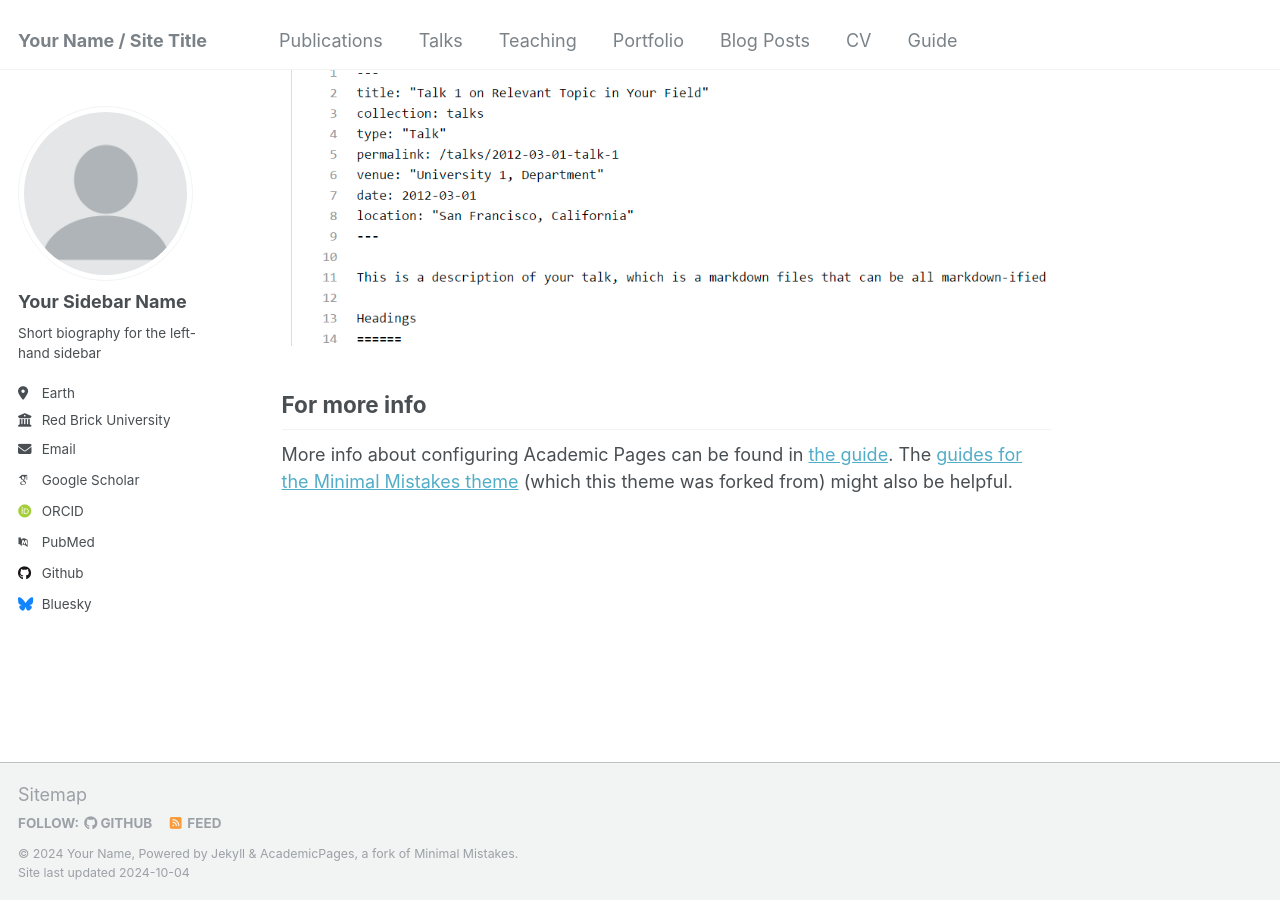
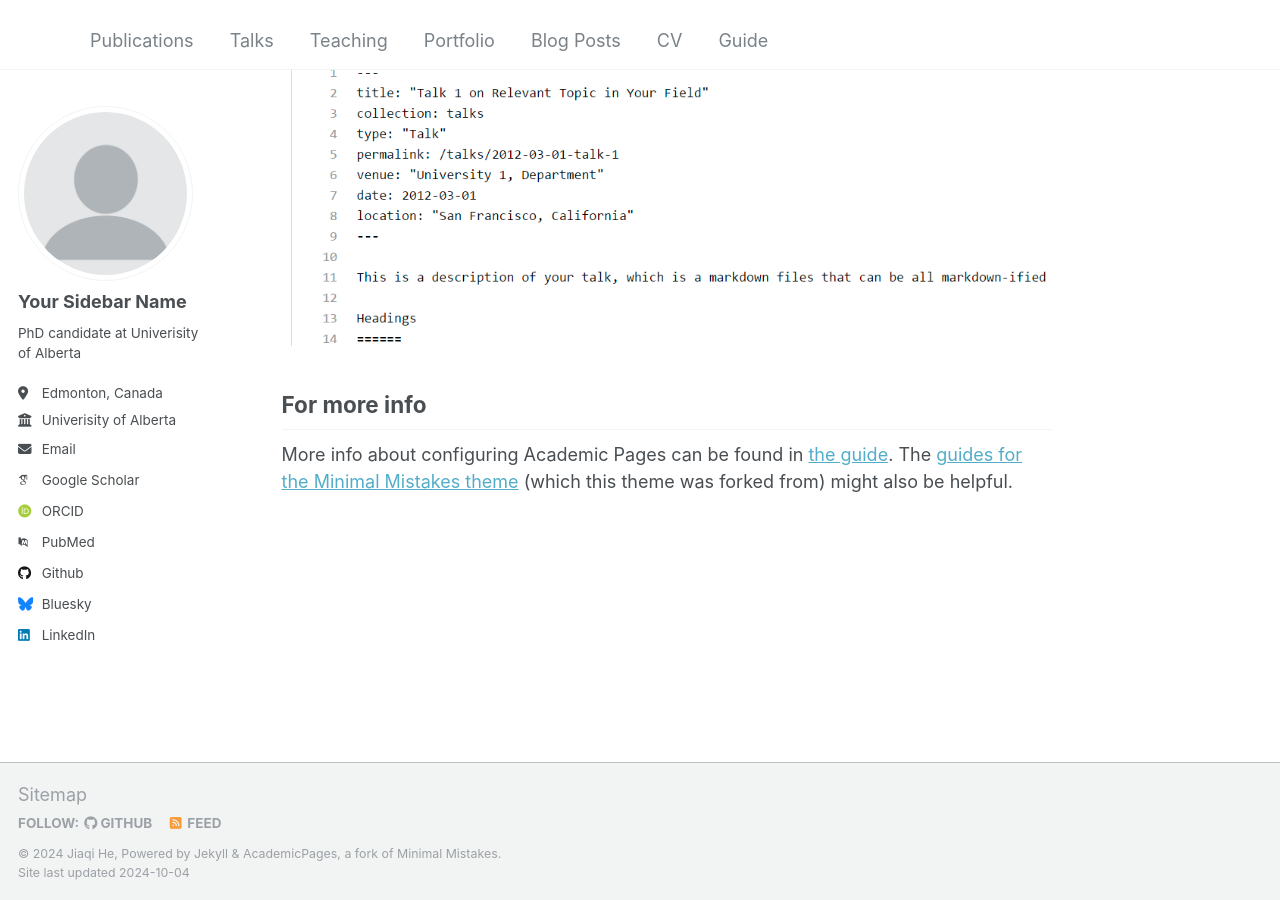
Before and after one commit to heturing/heturing.github.io, a Jekyll site: the page built from _pages/about.md, in a window 1280 px wide and 900 px high, scrolled down 2643 px. Built offline with Jekyll 4.4.1, drawn with Linux system fonts in a browser that asks for light colours; some web fonts are replaced.

```diff
--- a/_config.yml
+++ b/_config.yml
@@ -8,13 +8,13 @@
 
 # Basic Site Settings
 locale                   : "en-US"
-title                    : "Your Name / Site Title"
+title                    : ""
 title_separator          : "-"
-name                     : &name "Your Name"
-description              : &description "personal description"
-url                      : https://academicpages.github.io # the base hostname & protocol for your site e.g. "https://mmistakes.github.io"
+name                     : &name "Jiaqi He"
+description              : &description "PhD candidate"
+url                      : https://heturing.github.io # the base hostname & protocol for your site e.g. "https://mmistakes.github.io"
 baseurl                  : "" # the subpath of your site, e.g. "/blog"
-repository               : "academicpages/academicpages.github.io"
+repository               : "heturing.github.io"
 
 # Site Author - The following control what appear as part of the author content on the side bar.
 #               If a field is blank the icon and link will not appear, otherwise it will be shown.
@@ -24,11 +24,11 @@ author:
   avatar           : "profile.png"
   name             : "Your Sidebar Name"
   pronouns         : # example: "she/her"
-  bio              : "Short biography for the left-hand sidebar"
-  location         : "Earth"
-  employer         : "Red Brick University"
+  bio              : "PhD candidate at Univerisity of Alberta"
+  location         : "Edmonton, Canada"
+  employer         : "Univerisity of Alberta"
   uri              : # URL
-  email            : "none@example.org"
+  email            : "jhe15@ualberta.ca"
 
   # Academic websites
   arxiv            : # URL - Update with the correct link to your profile
@@ -43,7 +43,7 @@ author:
   bitbucket        : # Username - Update with your username on the site
   codepen          : # Username
   dribbble         : # Username
-  github           : "academicpages"
+  github           : "heturing"
   kaggle           : # Username
   stackoverflow    : # User number or user number and name (i.e., use "1" or "1/jeff-atwood")
 
@@ -57,7 +57,7 @@ author:
   keybase          : # Username
   instagram        : # Username
   lastfm           : # Username
-  linkedin         : # Username
+  linkedin         : jiaqi-he-b0a75b167
   mastodon         : # URL
   medium           : # URL
   pinterest        : # Username
```
